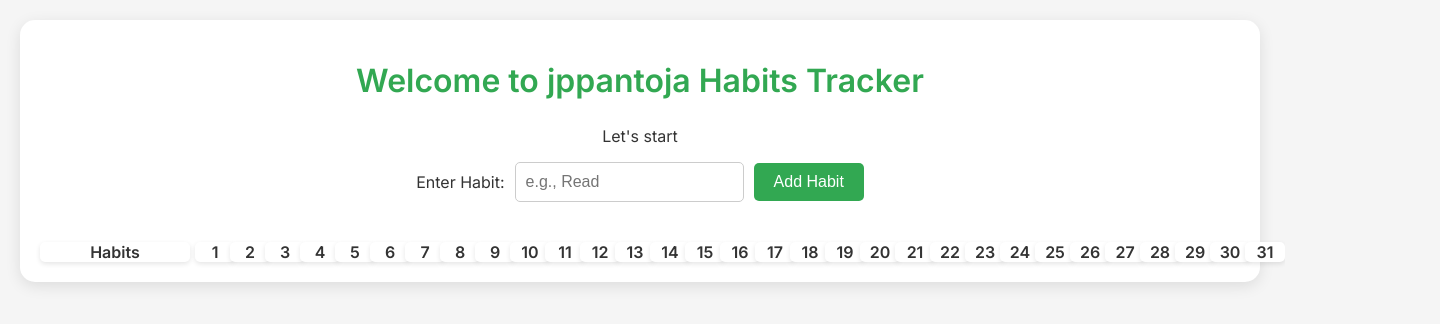
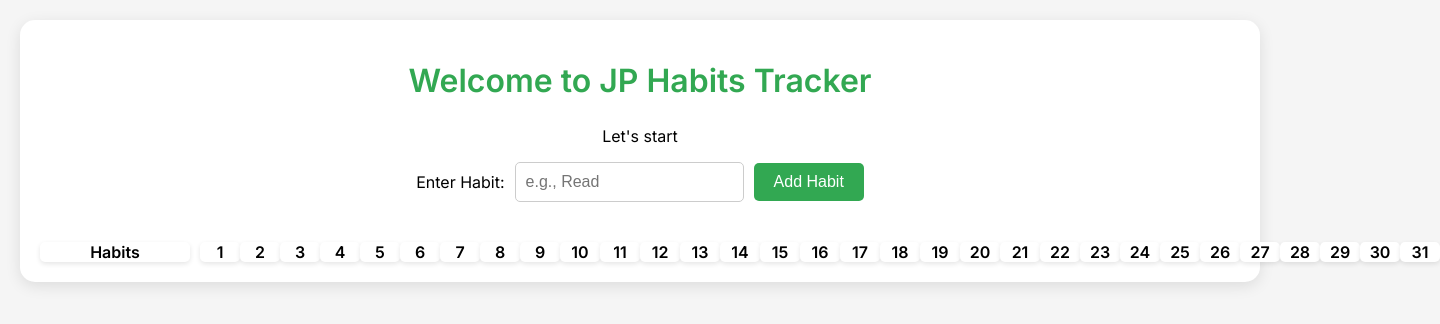
Before and after one commit to Jppantoja-mobius/Habits, a plain HTML site: page index.html in a window 1280 px wide. Shown: the whole page, 1440 px wide, since content can reach past the window. Drawn offline with Linux system fonts and the light colour scheme.

Commit message:
on branch main

```diff
--- a/Style.css
+++ b/Style.css
@@ -1,7 +1,7 @@
 body {
     font-family: 'Inter', sans-serif;
     background-color: #f5f5f5;
-    color: #333;
+    color: #000000;
     text-align: center;
     margin: 0;
     padding: 20px;
@@ -13,7 +13,7 @@ body {
     box-shadow: 0 4px 15px rgba(0, 0, 0, 0.1);
     padding: 20px;
     margin: 0 auto;
-    max-width: 1300px;
+    max-width: 1400px;
     display: flex;
     flex-direction: column;
     align-items: center;
@@ -66,7 +66,7 @@ form button:hover {
 .grid .row {
     display: grid;
     grid-template-columns: 150px repeat(31, 30px); /* Fixed width for "Habits" header, fixed width for days */
-    gap: 5px;
+    gap: 10px;
     align-items: center;
 }
 
--- a/index.html
+++ b/index.html
@@ -3,14 +3,14 @@
 <head>
     <meta charset="UTF-8">
     <meta name="viewport" content="width=device-width, initial-scale=1.0">
-    <title>Jppantoja Habits Tracker</title>
+    <title>JP Habits Tracker</title>
     <link rel="stylesheet" href="style.css">
     <!-- Link to Google Fonts for modern font styles -->
     <link href="https://fonts.googleapis.com/css2?family=Inter:wght@400;600&display=swap" rel="stylesheet">
 </head>
 <body>
     <div class="container">
-        <h1>Welcome to jppantoja Habits Tracker</h1>
+        <h1>Welcome to JP Habits Tracker</h1>
         <p>Let's start</p>
         <!-- Form for adding habits -->
         <form id="habit-form">
```
